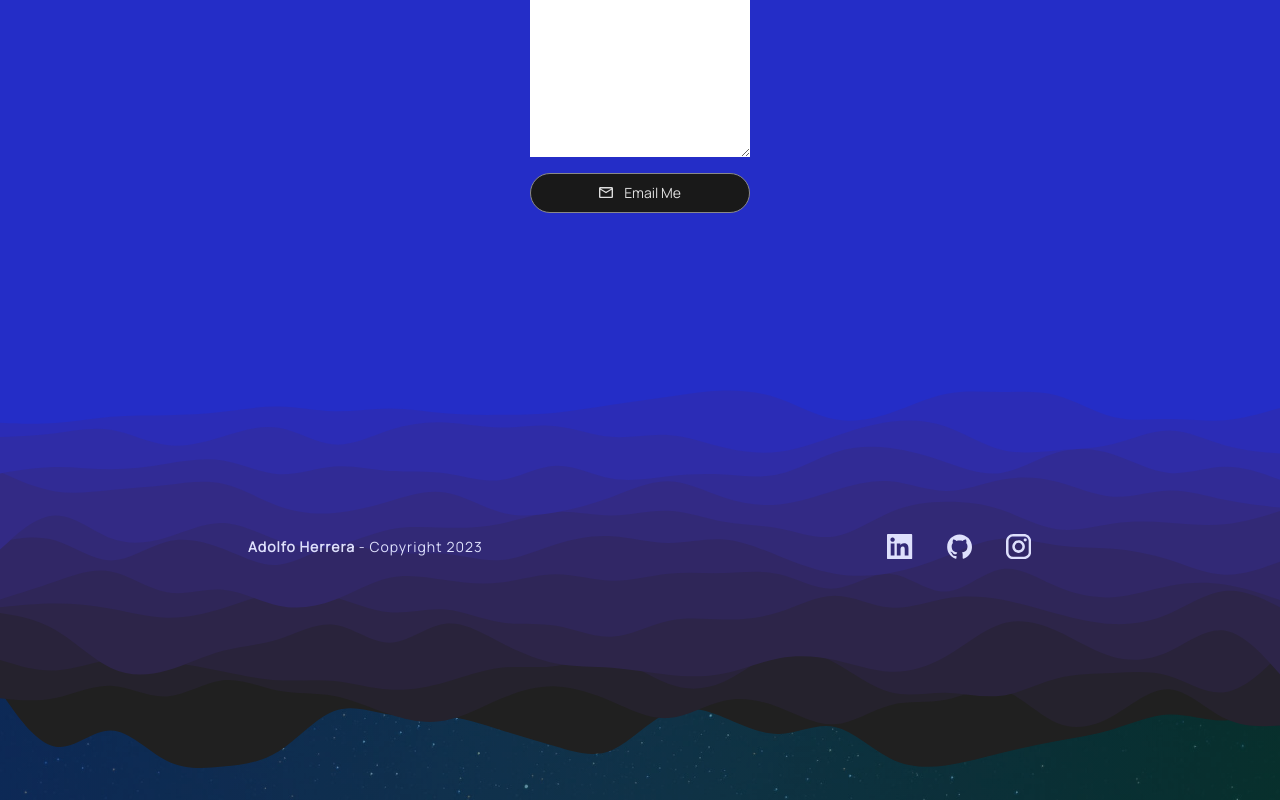
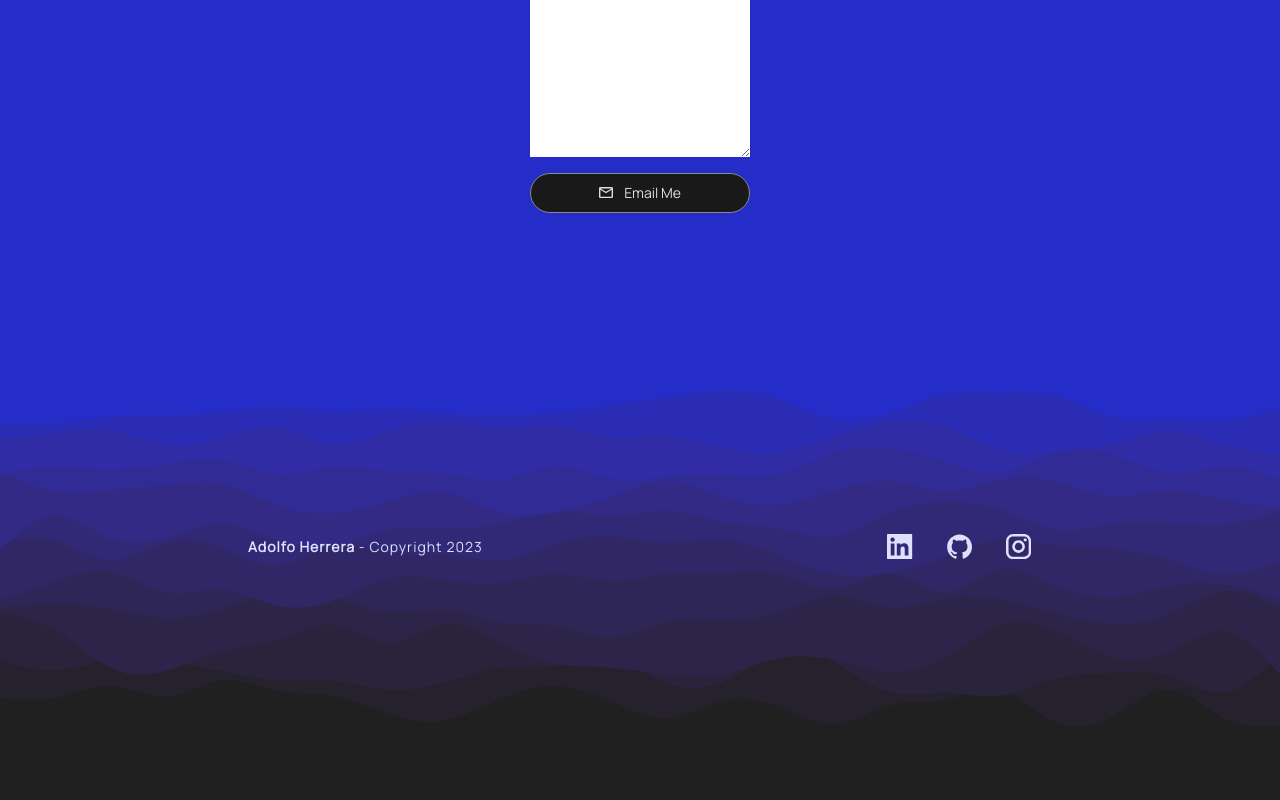
Before and after one commit to Wolfushima/portfolio, a React (Create React App) app: page / in a window 1280 px wide. Shown: the part 5715-6515 px from the top of the page. Built offline with nearby package versions, Linux system fonts and the light colour scheme; a web font is replaced by a local one.

Commit message:
style: Changed background color of &__layered-waves for Footer component

```diff
--- a/src/sass/_footer.scss
+++ b/src/sass/_footer.scss
@@ -22,6 +22,7 @@
     height: 100%;
     width: 100%;
     transform: rotate(180deg);
+    background-color: #202020;
   }
   &__wrapper {
     max-width: 1440px;
```
